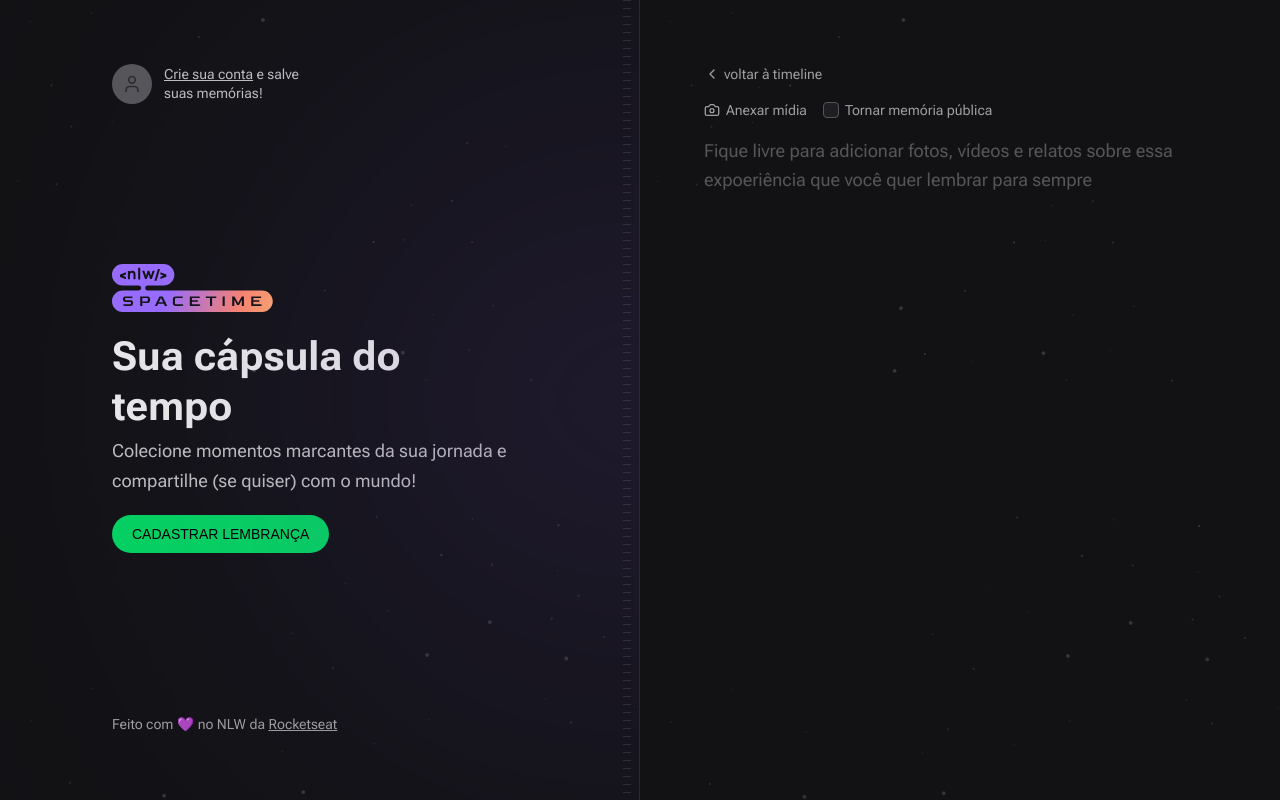
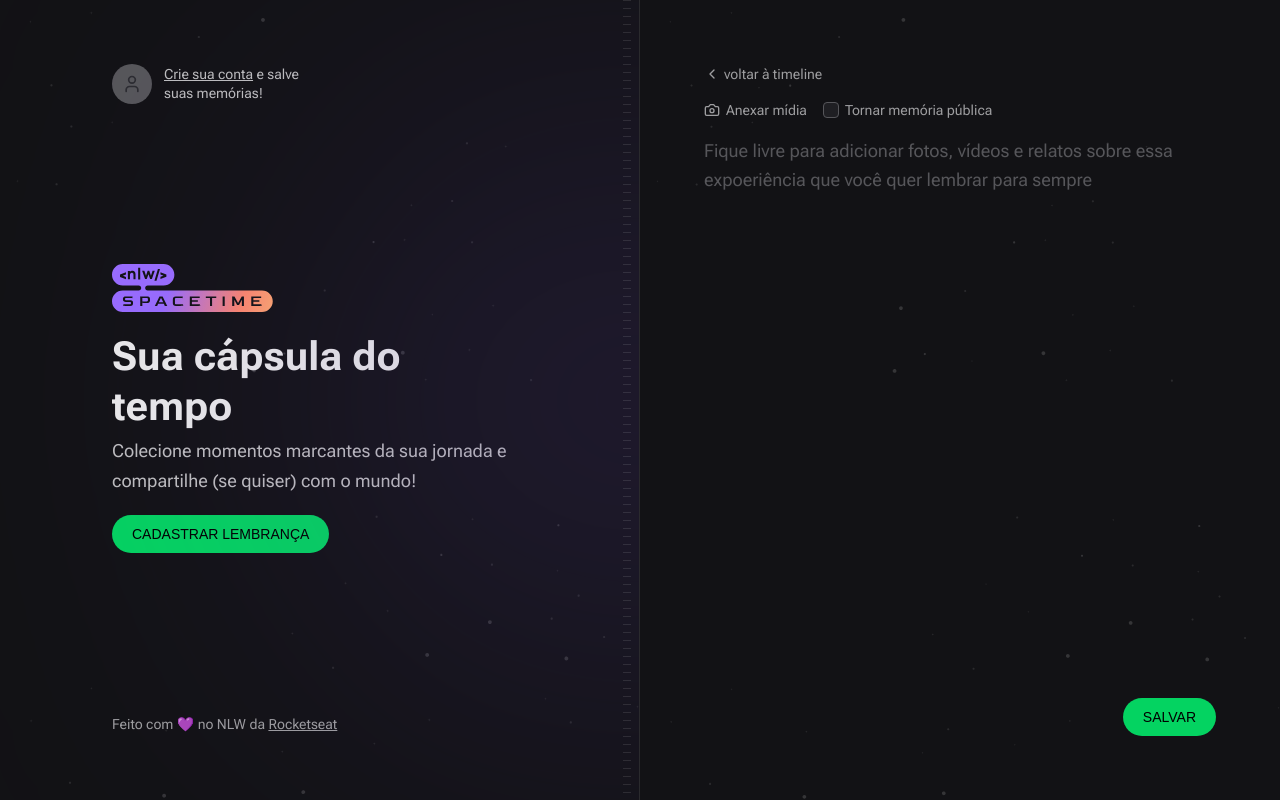
Before and after one commit to andrevenditti/nlw-spacetime, a Next.js app in the folder web/: page /memories/new in a window 1280 px wide. Built offline with nearby package versions, Linux system fonts and the light colour scheme; no server answers; a web font is replaced by a local one.

Commit message:
Criando nova memória

```diff
--- a/web/package.json
+++ b/web/package.json
@@ -16,6 +16,7 @@
     "axios": "^1.4.0",
     "eslint": "8.40.0",
     "eslint-config-next": "13.4.2",
+    "js-cookie": "^3.0.5",
     "jwt-decode": "^3.1.2",
     "lucide-react": "^0.219.0",
     "next": "13.4.2",
@@ -28,6 +29,7 @@
   "devDependencies": {
     "@rocketseat/eslint-config": "^1.2.0",
     "@tailwindcss/forms": "^0.5.3",
+    "@types/js-cookie": "^3.0.3",
     "prettier-plugin-tailwindcss": "^0.3.0"
   }
 }
--- a/web/src/app/memories/new/page.tsx
+++ b/web/src/app/memories/new/page.tsx
@@ -1,5 +1,5 @@
-import MediaPicker from '@/components/MediaPicker'
-import { Camera, ChevronLeft } from 'lucide-react'
+import NewMemoryForm from '@/components/NewMemoryForm'
+import { ChevronLeft } from 'lucide-react'
 import Link from 'next/link'
 
 export default function NewMemory() {
@@ -13,40 +13,7 @@
         voltar à timeline
       </Link>
 
-      <form className="flex flex-1 flex-col gap-2">
-        <div className="flex items-center gap-4">
-          <label
-            htmlFor="media"
-            className="flex cursor-pointer items-center gap-1.5 text-sm text-gray-200 hover:text-gray-100"
-          >
-            <Camera className="h-4 w-4" />
-            Anexar mídia
-          </label>
-
-          <label
-            htmlFor="isPublic"
-            className="flex items-center gap-1.5 text-sm text-gray-200 hover:text-gray-100"
-          >
-            <input
-              type="checkbox"
-              name="isPublic"
-              id="isPublic"
-              value="true"
-              className="h-4 w-4 rounded border-gray-400 bg-gray-700 text-purple-500"
-            />
-            Tornar memória pública
-          </label>
-        </div>
-
-        <MediaPicker />
-
-        <textarea
-          name="content"
-          spellCheck={false}
-          className="w-full flex-1 resize-none rounded border-0 bg-transparent p-0 text-lg leading-relaxed text-gray-100 placeholder:text-gray-400 focus:ring-0"
-          placeholder="Fique livre para adicionar fotos, vídeos e relatos sobre essa expoeriência que você quer lembrar para sempre"
-        />
-      </form>
+      <NewMemoryForm />
     </div>
   )
 }
--- a/web/src/components/MediaPicker.tsx
+++ b/web/src/components/MediaPicker.tsx
@@ -21,6 +21,7 @@
     <>
       <input
         onChange={onFileSelecter}
+        name="coverUrl"
         type="file"
         id="media"
         accept="image/*"
--- /dev/null
+++ b/web/src/components/NewMemoryForm.tsx
@@ -0,0 +1,94 @@
+'use client'
+
+import { api } from '@/lib/api'
+import Cookie from 'js-cookie'
+import { Camera } from 'lucide-react'
+import { useRouter } from 'next/navigation'
+import { FormEvent } from 'react'
+import MediaPicker from './MediaPicker'
+
+export default function NewMemoryForm() {
+  const router = useRouter()
+
+  async function handleCreateMemory(event: FormEvent<HTMLFormElement>) {
+    event.preventDefault()
+
+    const formData = new FormData(event.currentTarget)
+
+    const fileToUpload = formData.get('coverUrl')
+
+    let coverUrl = ''
+
+    if (fileToUpload) {
+      const uploadFormData = new FormData()
+      uploadFormData.set('file', fileToUpload)
+
+      const uploadResponse = await api.post('/upload', uploadFormData)
+
+      coverUrl = uploadResponse.data.fileUrl
+    }
+
+    const token = Cookie.get('token')
+
+    await api.post(
+      '/memories',
+      {
+        coverUrl,
+        content: formData.get('content'),
+        isPublic: formData.get('isPublic'),
+      },
+      {
+        headers: {
+          Authorization: `Bearer ${token}`,
+        },
+      },
+    )
+
+    router.push('/')
+  }
+
+  return (
+    <form onSubmit={handleCreateMemory} className="flex flex-1 flex-col gap-2">
+      <div className="flex items-center gap-4">
+        <label
+          htmlFor="media"
+          className="flex cursor-pointer items-center gap-1.5 text-sm text-gray-200 hover:text-gray-100"
+        >
+          <Camera className="h-4 w-4" />
+          Anexar mídia
+        </label>
+
+        <label
+          htmlFor="isPublic"
+          className="flex items-center gap-1.5 text-sm text-gray-200 hover:text-gray-100"
+        >
+          <input
+            type="checkbox"
+            name="isPublic"
+            id="isPublic"
+            value="true"
+            className="h-4 w-4 rounded border-gray-400 bg-gray-700 text-purple-500"
+          />
+          Tornar memória pública
+        </label>
+      </div>
+
+      <MediaPicker />
+
+      <textarea
+        name="content"
+        spellCheck={false}
+        className="w-full flex-1 resize-none rounded border-0 bg-transparent p-0 text-lg leading-relaxed text-gray-100 placeholder:text-gray-400 focus:ring-0"
+        placeholder="Fique livre para adicionar fotos, vídeos e relatos sobre essa expoeriência que você quer lembrar para sempre"
+      />
+
+      <button
+        className=" inline-block self-end rounded-full bg-green-500 px-5 py-3 font-alt text-sm uppercase leading-none text-black hover:bg-green-600"
+        type="submit"
+      >
+        {' '}
+        Salvar
+      </button>
+    </form>
+  )
+}
```
Also changed, not shown: 1 other file (tests, documents, lock files or other folders).
